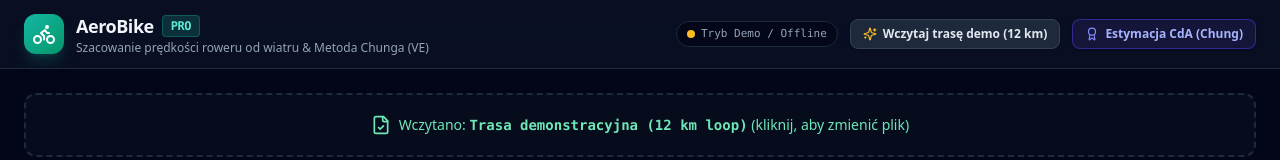
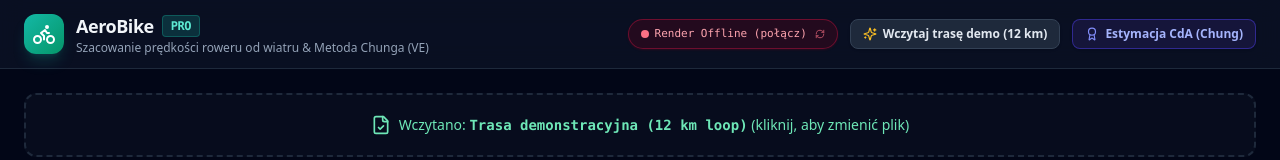
Before and after one commit to MiloszBuda/BikeSpeedSimulation, a React (Vite) app in the folder frontend/: page / in a window 1280 px wide. Shown: the top 160 px of the page. Built offline with nearby package versions, Linux system fonts and the light colour scheme; no server answers.

Commit message:
fix(connection): handle Render cold starts, add reactive status with manual retry, and remove artificial upload gate

```diff
--- a/frontend/src/App.tsx
+++ b/frontend/src/App.tsx
@@ -25,6 +25,7 @@
 
 export const App: React.FC = () => {
   const [isBackendOnline, setIsBackendOnline] = useState<boolean>(false);
+  const [isCheckingBackend, setIsCheckingBackend] = useState<boolean>(true);
   const [activeFile, setActiveFile] = useState<File | null>(null);
   const [fileName, setFileName] = useState<string>('Trasa demonstracyjna (12 km loop)');
   const [isProcessingFile, setIsProcessingFile] = useState<boolean>(false);
@@ -54,11 +55,50 @@
     eta: 0.97,
   });
 
-  // Check backend health on mount
+  // Manual retry handler for header button
+  const handleRetryBackend = useCallback(async () => {
+    setIsCheckingBackend(true);
+    const online = await checkBackendHealth(15000);
+    setIsBackendOnline(online);
+    setIsCheckingBackend(false);
+    if (online) {
+      setFileError(null);
+    }
+  }, []);
+
+  // Check backend health on mount with progressive retries for Render cold starts
   useEffect(() => {
-    checkBackendHealth().then((online) => {
+    let isMounted = true;
+    let retryTimer: ReturnType<typeof setTimeout> | null = null;
+    let attempt = 0;
+
+    const ping = async (isManual = false) => {
+      if (isManual) setIsCheckingBackend(true);
+      const online = await checkBackendHealth(12000);
+      if (!isMounted) return;
       setIsBackendOnline(online);
-    });
+      setIsCheckingBackend(false);
+
+      // Progressive backoff ping to catch Render waking up (free tier cold start takes ~15-25s)
+      if (!online && attempt < 4 && !isManual) {
+        attempt++;
+        const delays = [3000, 6000, 10000, 15000];
+        retryTimer = setTimeout(() => ping(false), delays[attempt - 1] || 15000);
+      }
+    };
+
+    ping(false);
+
+    // Heartbeat check every 25s
+    const interval = setInterval(() => {
+      ping(false);
+    }, 25000);
+
+    return () => {
+      isMounted = false;
+      if (retryTimer) clearTimeout(retryTimer);
+      clearInterval(interval);
+    };
   }, []);
 
   // Handle FIT file upload
@@ -69,10 +109,10 @@
     setFileError(null);
 
     try {
-      if (isBackendOnline) {
       // 1. Process FIT with Open-Meteo weather
       const processed = await processFitFile(file);
       setProcessData(processed);
+      setIsBackendOnline(true);
 
       // Update default config with weather from this ride
       const newConfig: SimulationConfig = {
@@ -110,12 +150,19 @@
         setConfig((prev) => ({ ...prev, cda: chung.cda, crr: chung.crr }));
       }).catch((err) => console.warn('Chung estimate error:', err));
 
+    } catch (err: any) {
+      console.error('FIT processing error:', err);
+      const online = await checkBackendHealth(5000);
+      setIsBackendOnline(online);
+      if (!online) {
+        setFileError(
+          'Nie udało się połączyć z backendem Render (https://bikespeedsimulation.onrender.com). ' +
+          'Darmowy serwer Render usypia po 15 min bezczynności — pierwsze wybudzenie trwa ~20 sekund. ' +
+          'Sprawdź status w nagłówku lub kliknij przycisk połączenia i spróbuj ponownie za moment.'
+        );
       } else {
-        // Offline / GitHub Pages fallback
-        setFileError('Brak połączenia z lokalnym backendem Python. Prezentuję w trybie demonstracyjnym.');
+        setFileError(err.message || 'Wystąpił błąd podczas przetwarzania pliku FIT.');
       }
-    } catch (err: any) {
-      setFileError(err.message || 'Wystąpił błąd podczas przetwarzania pliku FIT.');
     } finally {
       setIsProcessingFile(false);
     }
@@ -126,7 +173,7 @@
     setIsSimulating(true);
 
     try {
-      if (activeFile && isBackendOnline) {
+      if (activeFile) {
         // Calculate angle rotation relative to dominant wind
         const baseDir = processData.weather_summary.dominant_wind_dir_deg;
         const rotDeg = (config.windDirDeg - baseDir + 360) % 360;
@@ -148,6 +195,7 @@
           calculateEquivalentPower: true,
         });
         setSimulationData(res);
+        setIsBackendOnline(true);
       } else {
         const isBaseline =
           !config.zeroWind &&
@@ -254,6 +302,8 @@
       {/* Top Header */}
       <Header
         isBackendOnline={isBackendOnline}
+        isCheckingBackend={isCheckingBackend}
+        onRetryBackend={handleRetryBackend}
         onLoadDemo={handleLoadDemo}
         onOpenChungModal={() => setIsChungModalOpen(true)}
         hasData={Boolean(processData)}
--- a/frontend/src/components/Header.tsx
+++ b/frontend/src/components/Header.tsx
@@ -1,8 +1,10 @@
 import React from 'react';
-import { Bike, Award, Sparkles, Server } from 'lucide-react';
+import { Bike, Award, Sparkles, Loader2, RefreshCw } from 'lucide-react';
 
 interface HeaderProps {
   isBackendOnline: boolean;
+  isCheckingBackend?: boolean;
+  onRetryBackend?: () => void;
   onLoadDemo: () => void;
   onOpenChungModal: () => void;
   hasData: boolean;
@@ -10,6 +12,8 @@
 
 export const Header: React.FC<HeaderProps> = ({
   isBackendOnline,
+  isCheckingBackend = false,
+  onRetryBackend,
   onLoadDemo,
   onOpenChungModal,
   hasData,
@@ -34,13 +38,38 @@
 
         {/* Action Buttons & Status */}
         <div className="flex items-center gap-3">
-          {/* Backend Status Indicator */}
-          <div className="hidden sm:flex items-center gap-1.5 px-2.5 py-1 bg-slate-950/80 rounded-full border border-slate-800 text-xs">
-            <span className={`w-2 h-2 rounded-full ${isBackendOnline ? 'bg-emerald-400 animate-pulse' : 'bg-amber-400'}`} />
-            <span className="text-slate-400 font-mono text-[11px]">
-              {isBackendOnline ? 'Backend Online' : 'Tryb Demo / Offline'}
-            </span>
-          </div>
+          {/* Interactive Backend Status Badge */}
+          <button
+            type="button"
+            onClick={onRetryBackend}
+            disabled={isCheckingBackend}
+            title="Serwer Render (Free Tier) może usypiać po 15 min bezczynności. Kliknij, aby sprawdzić i wybudzić serwer."
+            className={`flex items-center gap-1.5 px-3 py-1.5 rounded-full border text-xs font-medium transition-all ${
+              isCheckingBackend
+                ? 'bg-amber-950/40 border-amber-800/60 text-amber-300 cursor-wait'
+                : isBackendOnline
+                ? 'bg-emerald-950/40 border-emerald-800/60 text-emerald-300 hover:bg-emerald-900/40 cursor-pointer shadow-sm shadow-emerald-950/50'
+                : 'bg-rose-950/40 border-rose-800/60 text-rose-300 hover:bg-rose-900/40 cursor-pointer shadow-sm shadow-rose-950/50'
+            }`}
+          >
+            {isCheckingBackend ? (
+              <>
+                <Loader2 className="w-3 h-3 animate-spin text-amber-400" />
+                <span className="font-mono text-[11px]">Łączenie z Renderem...</span>
+              </>
+            ) : isBackendOnline ? (
+              <>
+                <span className="w-2 h-2 rounded-full bg-emerald-400 animate-pulse" />
+                <span className="font-mono text-[11px]">Render Online</span>
+              </>
+            ) : (
+              <>
+                <span className="w-2 h-2 rounded-full bg-rose-400" />
+                <span className="font-mono text-[11px]">Render Offline (połącz)</span>
+                <RefreshCw className="w-2.5 h-2.5 ml-0.5 text-rose-400 opacity-80" />
+              </>
+            )}
+          </button>
 
           {/* Load Demo Route Button */}
           <button
--- a/frontend/src/services/api.ts
+++ b/frontend/src/services/api.ts
@@ -4,14 +4,25 @@
   WhatIfSimulationResponse,
 } from '../types/simulation';
 
-const DEFAULT_API_URL = 'https://bikespeedsimulation.onrender.com';
-const API_BASE = (import.meta.env.VITE_API_URL || DEFAULT_API_URL).replace(/\/$/, '');
+export const DEFAULT_API_URL = 'https://bikespeedsimulation.onrender.com';
+export const API_BASE = (import.meta.env.VITE_API_URL || DEFAULT_API_URL).replace(/\/$/, '');
 
-export async function checkBackendHealth(): Promise<boolean> {
+export async function checkBackendHealth(timeoutMs: number = 10000): Promise<boolean> {
+  const controller = new AbortController();
+  const timer = setTimeout(() => controller.abort(), timeoutMs);
+
   try {
-    const res = await fetch(`${API_BASE}/health`, { method: 'GET', signal: AbortSignal.timeout(6000) });
+    const res = await fetch(`${API_BASE}/health`, {
+      method: 'GET',
+      headers: { Accept: 'application/json' },
+      cache: 'no-store',
+      signal: controller.signal,
+    });
+    clearTimeout(timer);
     return res.ok;
-  } catch {
+  } catch (err) {
+    clearTimeout(timer);
+    console.warn(`[Backend Health Check (${API_BASE})] error:`, err);
     return false;
   }
 }
```
Also changed, not shown: 2 other files (tests, documents, lock files or other folders). Lines whose indentation alone changed are shown as unchanged.
